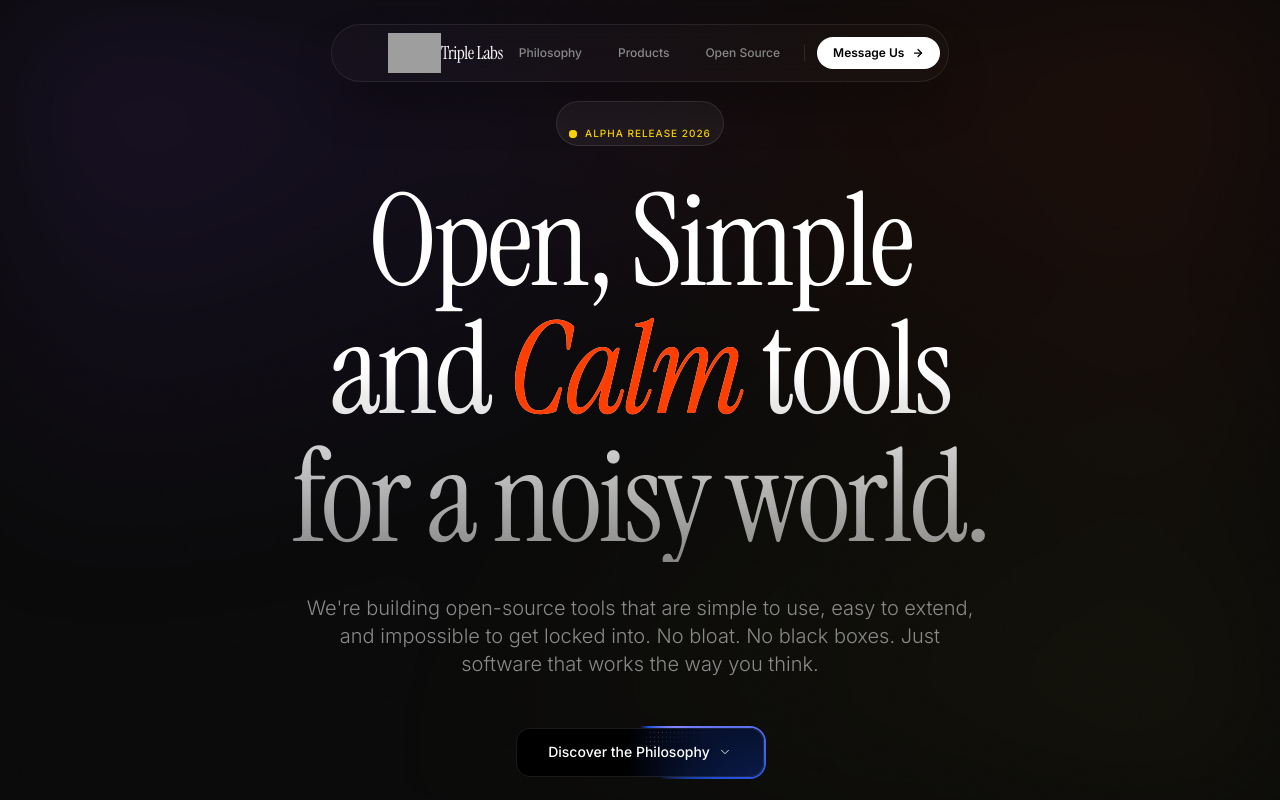
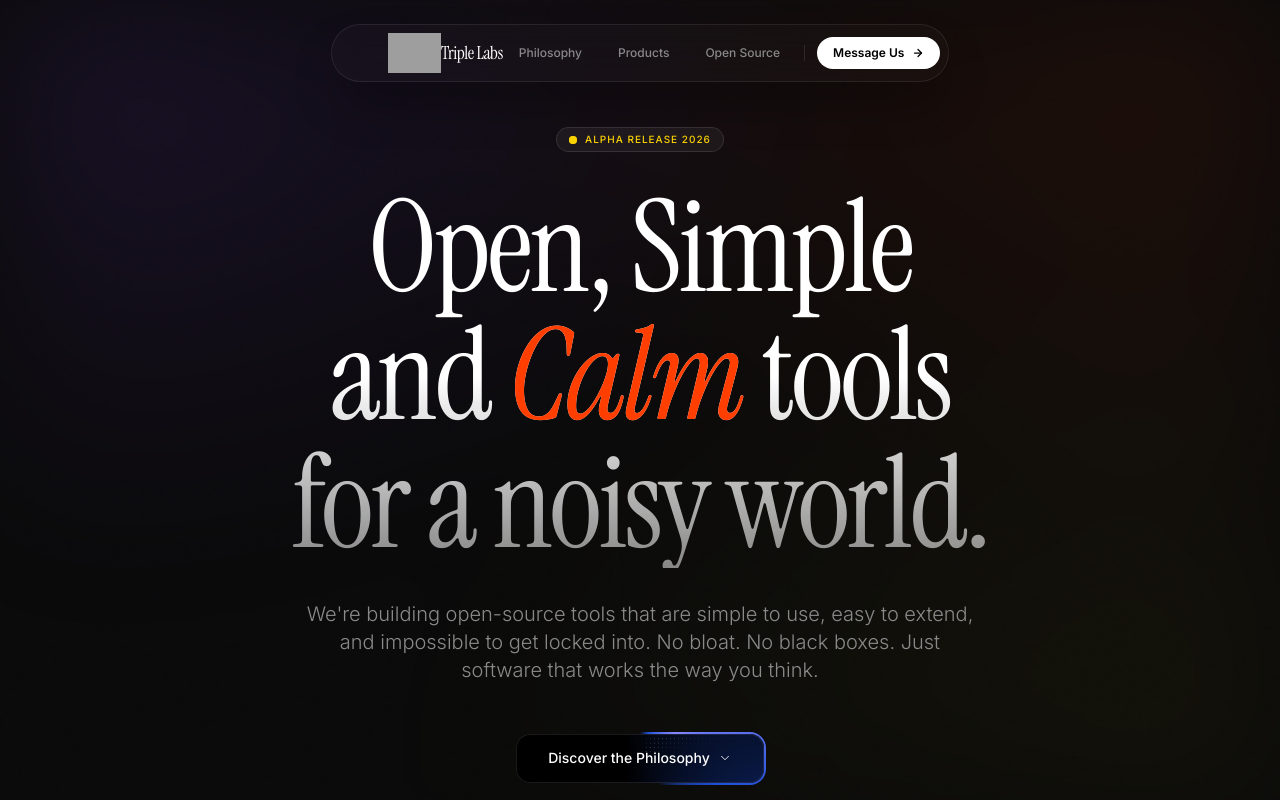
Before and after one commit to TeddyJubu/triplelabs-site, a plain HTML site: page index.html in a window 1280 px wide. Shown: the top 800 px of the page. Drawn offline with nearby package versions, Linux system fonts and the light colour scheme; grey boxes are pictures that could not be loaded.

Commit message:
Fix: Change badge padding to 32px top margin (mt-8)

```diff
--- a/index.html
+++ b/index.html
@@ -256,7 +256,7 @@
 
         <div class="relative z-10 text-center max-w-5xl mx-auto flex flex-col items-center">
             <div
-                class="inline-flex items-center gap-2 px-3 py-1 pt-6 rounded-full border border-white/10 bg-white/5 text-[10px] uppercase tracking-widest font-medium text-brand-yellow mb-8 animate-reveal">
+                class="inline-flex items-center gap-2 px-3 py-1 mt-8 rounded-full border border-white/10 bg-white/5 text-[10px] uppercase tracking-widest font-medium text-brand-yellow mb-8 animate-reveal">
                 <span class="relative flex h-2 w-2">
                     <span
                         class="animate-ping absolute inline-flex h-full w-full rounded-full bg-brand-yellow opacity-75"></span>
```
